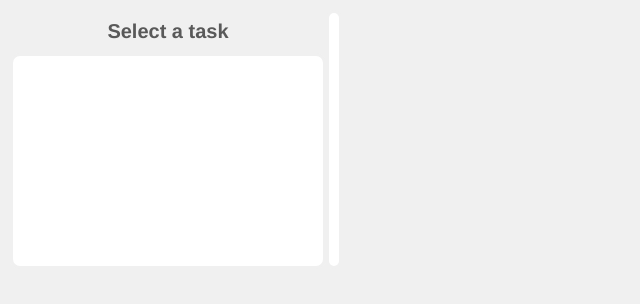
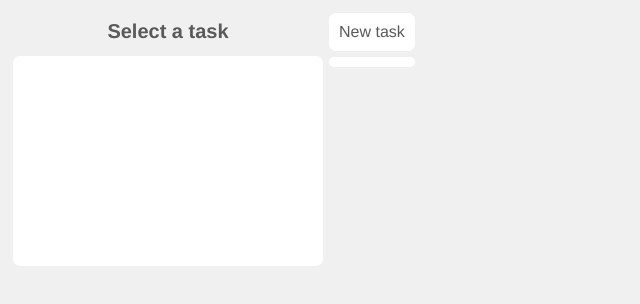
Before and after one commit to overlisted/subtask, a React (Create React App) app: page / in a window 1280 px wide. Shown: the top 304 px of the page, without its empty margins (0-640 px from the left). Built offline with nearby package versions, Linux system fonts and the light colour scheme.

Commit message:
add "New task" button

```diff
--- a/src/taskView.tsx
+++ b/src/taskView.tsx
@@ -10,6 +10,10 @@ export class TaskListColumn extends React.Component<{list: TaskList}> {
     let {list} = this.props;
 
     return (
+      <div>
+        <div className="place">
+          <span className="button" onClick={() => list.tasks.push(new Task("A task"))}>New task</span>
+        </div>
         <div className="place">
           <Switcher
             Component={TaskListElement}
@@ -19,6 +23,7 @@ export class TaskListColumn extends React.Component<{list: TaskList}> {
               list.selected = value;
             }}
           />
+        </div>
       </div>
     );
   }
```
Lines whose indentation alone changed are shown as unchanged.
